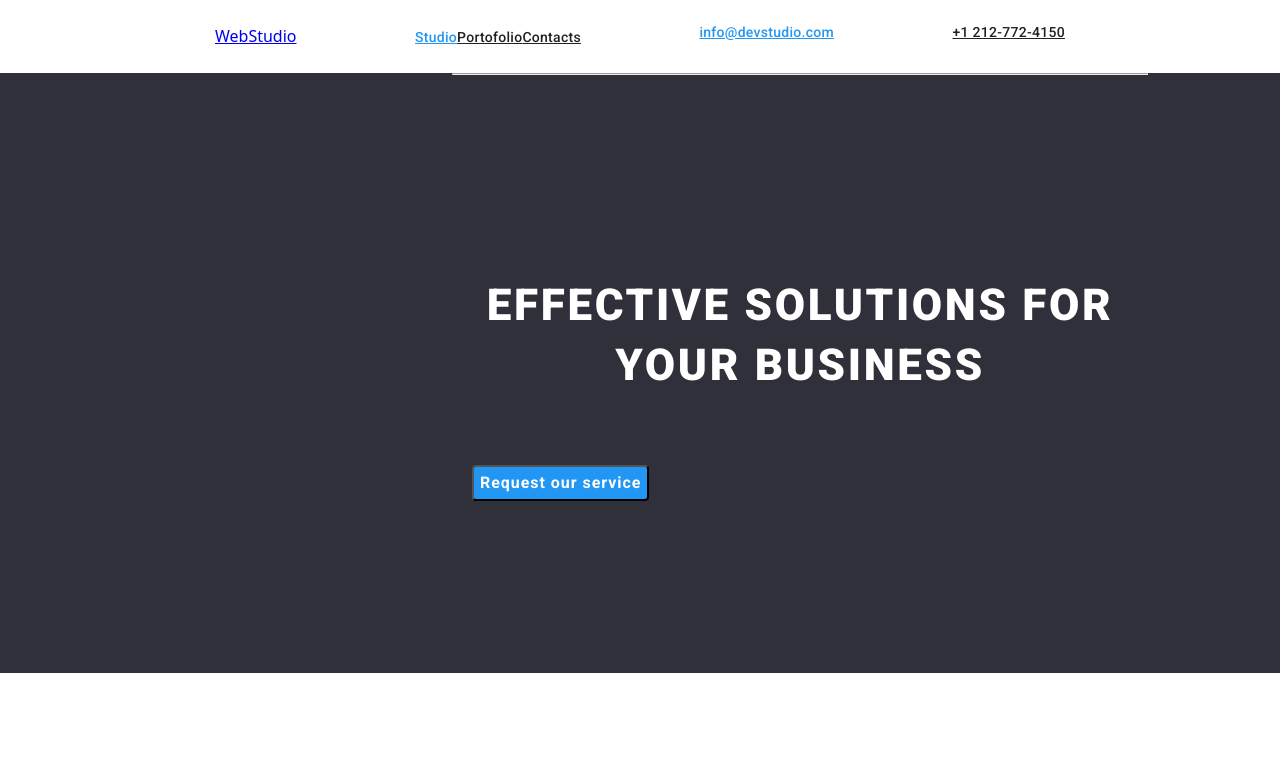
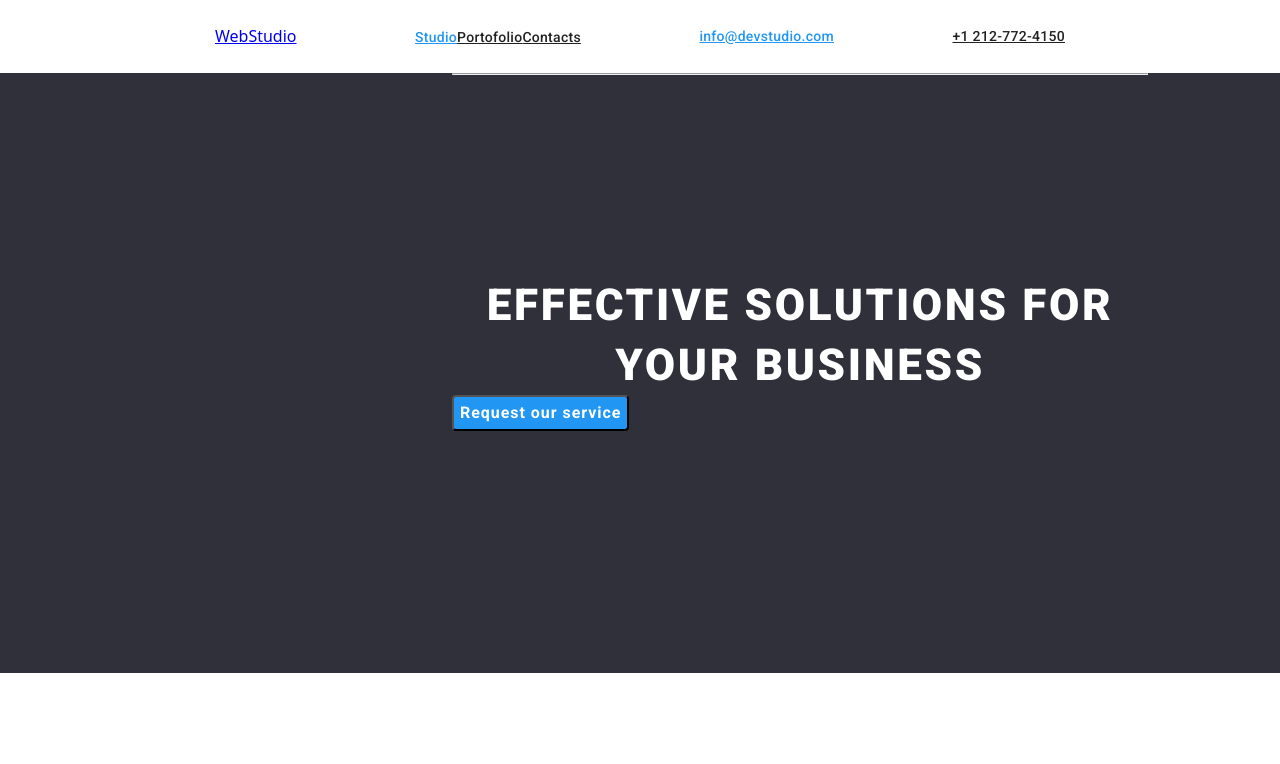
Before and after one commit to patrunjeld/goit-markup-hw-03, a plain HTML site: page index.html in a window 1280 px wide. Shown: the top 764 px of the page. Drawn offline with nearby package versions, Linux system fonts and the light colour scheme.

Commit message:
Update styles.css

```diff
--- a/css/styles.css
+++ b/css/styles.css
@@ -53,6 +53,14 @@ ul {
     display: flex;
   }
 
+.container-header-container .global-header {
+    display: flex;
+    justify-content: space-between;
+    align-items: center;
+}
+
+
+
 .global-header .main-navigation a{
     color:var(--link-color);
     font-family: Roboto;
@@ -104,7 +112,9 @@ ul {
     font-weight: 700;
     line-height: 30px;
     letter-spacing: 0.96px;
-    margin: 70px 35px 70px 20px;
+    display: flex;
+    justify-content: center;
+    align-items: center;
 }
 
 .list-tags ul {
@@ -251,9 +261,3 @@ ul {
     line-height: 30px;
     letter-spacing: 0.48px;
 }
-
-.container-header-container .global-header {
-    display: flex;
-    justify-content: space-between;
-
-}
```
